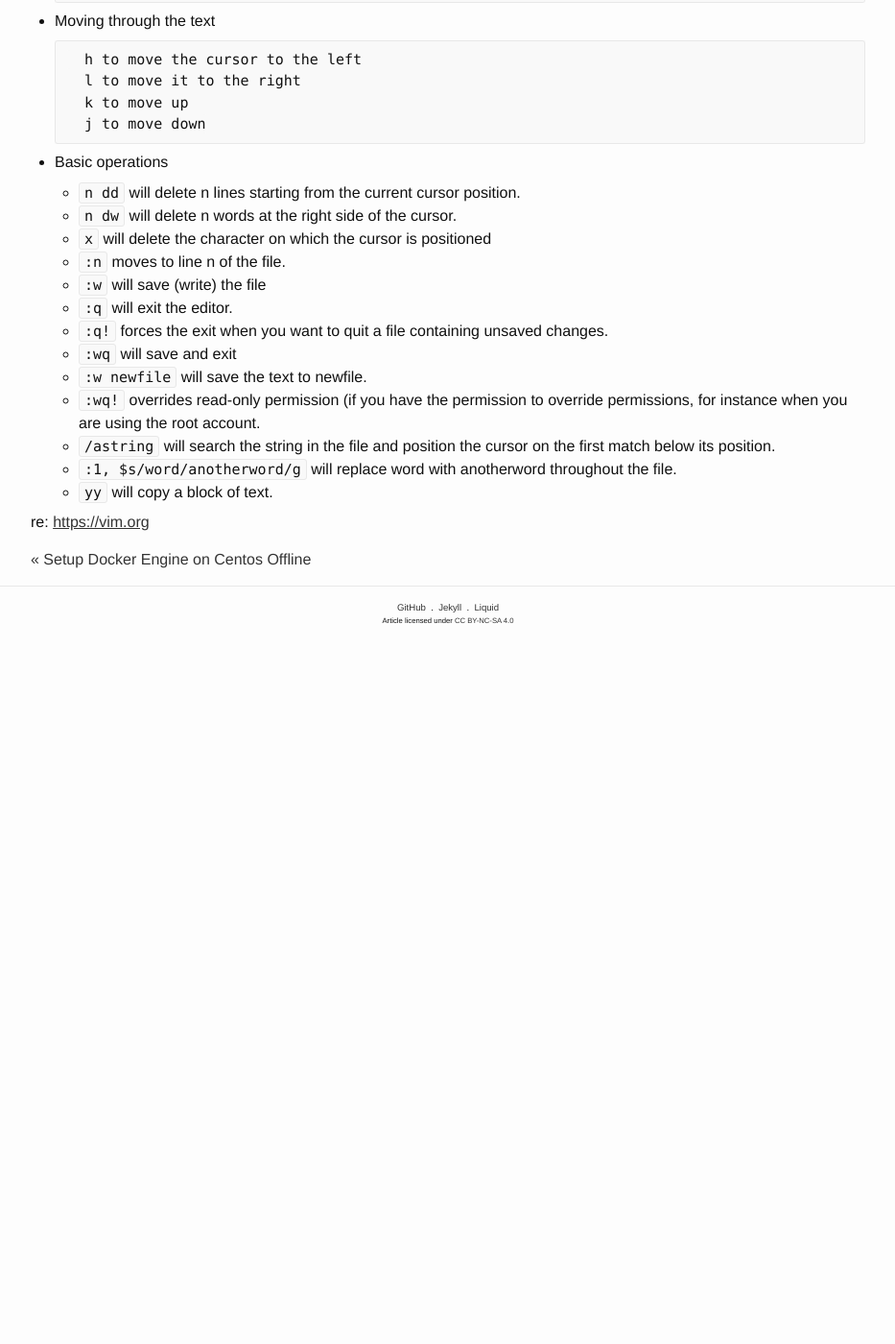
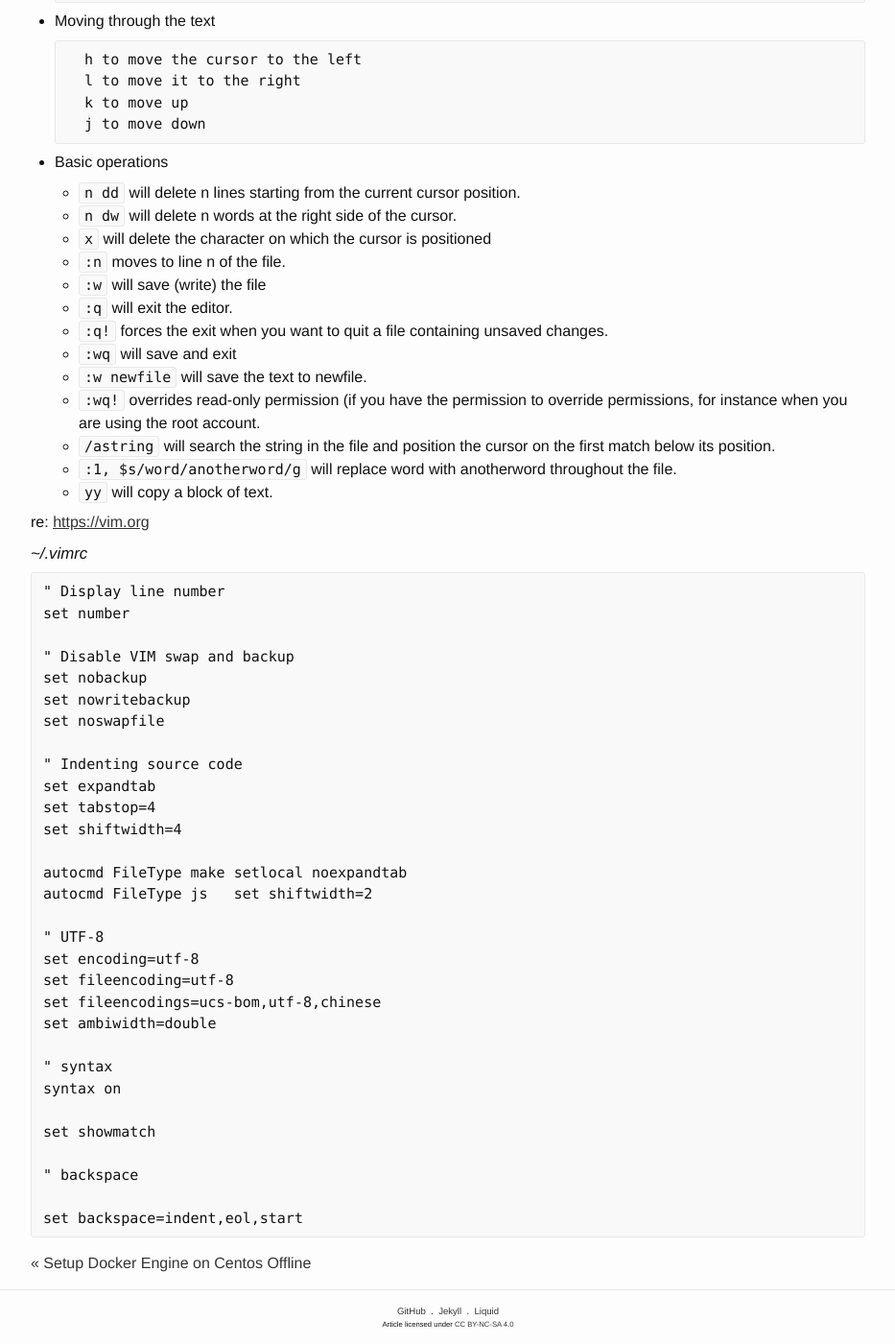
Before and after one commit to ousiax/ousiax.github.io, a Jekyll site: the page built from _posts/2018-04-06-introduction-to-linux.md, in a window 1280 px wide and 1400 px high, scrolled down 13919 px. Shown: the whole window at 96% size, without its empty margins (173-1106 px from the left). Built offline with Jekyll 4.4.1, drawn with Linux system fonts in a browser that asks for light colours; comment, search, counter and statistics services are not loaded; before the commit the page ends 14586 px from its top, so only the background shows below that.

Commit message:
Update 2018-04-06-introduction-to-linux.md

````diff
--- a/_posts/2018-04-06-introduction-to-linux.md
+++ b/_posts/2018-04-06-introduction-to-linux.md
@@ -597,3 +597,38 @@ $ git rebase –-help | more
     - `yy` will copy a block of text.
 
 re: [https://vim.org](https://vim.org)
+
+*~/.vimrc*
+
+```vimrc
+" Display line number
+set number
+
+" Disable VIM swap and backup
+set nobackup
+set nowritebackup
+set noswapfile
+
+" Indenting source code
+set expandtab
+set tabstop=4
+set shiftwidth=4
+
+autocmd FileType make setlocal noexpandtab
+autocmd FileType js   set shiftwidth=2
+
+" UTF-8
+set encoding=utf-8
+set fileencoding=utf-8
+set fileencodings=ucs-bom,utf-8,chinese
+set ambiwidth=double
+
+" syntax
+syntax on
+
+set showmatch
+
+" backspace
+
+set backspace=indent,eol,start
+```
````
